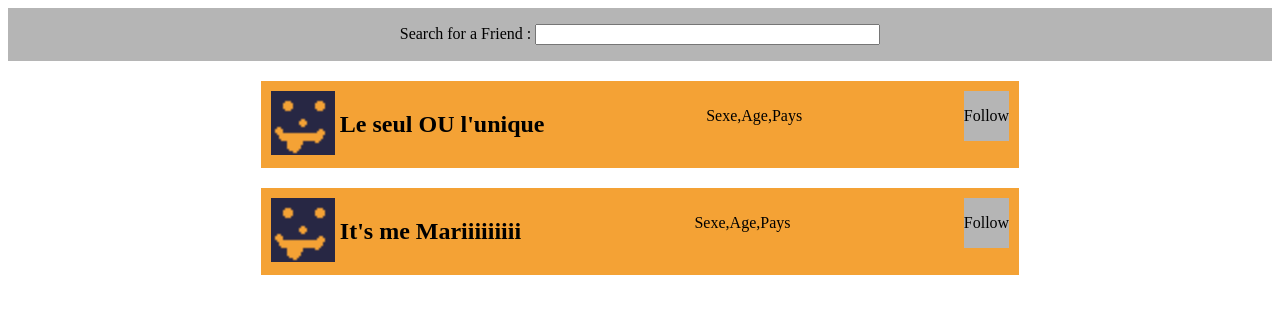
After one commit to AlexisBouligand/boardgame-forum, a PHP site: page /html/follow_page.html in a window 1280 px wide. The commit adds this page. Shown: the top 314 px of the page. Run offline with PHP 8.4, Linux system fonts and the light colour scheme.

Commit message:
Add follow page and user_connexion page

```diff
--- /dev/null
+++ b/css/follow_page.css
@@ -0,0 +1,55 @@
+form{
+    background-color: #b5b5b5;
+    padding:0.001em;
+    display: flex;
+    justify-content: center;
+}
+
+
+
+
+section{
+    display: flex;
+    flex-direction: column;
+    margin: auto;
+    width: 60%;
+
+}
+
+aside.player_profile{
+    margin-top: 20px ;
+    background-color :#f4a235;
+    padding: 10px;
+    display:flex;
+    justify-content: space-between;
+}
+/*Size for the profile picture : 64px*/
+aside.player_profile img{
+    width: 64px;
+    height: 64px;
+
+}
+aside.player_profile .Picture_and_nickname{
+    display: flex;
+    flex-direction: row;
+
+}
+
+aside.player_profile .Picture_and_nickname .nickname{
+    padding-left: 5px;
+}
+
+
+aside.player_profile .more_profile_information{
+    display: flex;
+    flex-direction: row;
+}
+
+aside.player_profile .button .follow{
+    display: flex;
+    flex-direction: row;
+    justify-content: flex-end;
+    align-items: flex-end;
+    background-color: #b5b5b5;
+
+}
--- /dev/null
+++ b/html/follow_page.html
@@ -0,0 +1,66 @@
+
+<!DOCTYPE html>
+<html>
+<head>
+    <meta charset="utf-8" />
+    <link rel="stylesheet" href="../css/follow_page.css" />
+    <title>Accueil</title>
+</head>
+
+<body>
+
+
+    <form method="post" action="traitement.php" id="pseudo_search">
+      <p>
+        <label for="pseudo">Search for a Friend : </label>
+        <input type="text" name="pseudo" id="pseudo" size="40" maxlength="30" />
+      </p>
+    </form>
+
+
+    <section>
+
+
+
+    <aside class="player_profile">
+      <div class="Picture_and_nickname">
+          <img src="../Test_Image/Profile_Picture.png" alt="PP">
+          <h2 class="nickname">Le seul OU l'unique</h2>
+      </div>
+
+      <div class="more_profile_information">
+         <p>Sexe, </p><p>Age, </p><p>Pays</p>
+      </div>
+
+      <div class = "button">
+          <div  class="follow">
+             <p>Follow</p>
+          </div>
+      </div >
+
+    </aside>
+
+
+    <aside class="player_profile">
+     <div class="Picture_and_nickname">
+         <img src="../Test_Image/Profile_Picture.png" alt="PP">
+         <h2 class="nickname">It's me Mariiiiiiiii</h2>
+     </div>
+
+     <div class="more_profile_information">
+        <p>Sexe, </p><p>Age, </p><p>Pays</p>
+     </div>
+
+     <div class = "button">
+         <div  class="follow">
+           <p>Follow</p>
+         </div>
+     </div >
+
+  </aside>
+
+     </section>
+
+
+</body>
+</html>
```
Also changed, not shown: Main.html (added, +77 -0 lines), css/style.css (added, +77 -0 lines), html/game_page.html (+4 -4 lines), html/user.html (added, +11 -0 lines), html/user_connexion.html (added, +41 -0 lines), Test_Image/7_wonders_board_game_cover.png (added), Test_Image/Profile_Picture.png (added), css/game_page.css (line endings or trailing spaces).
